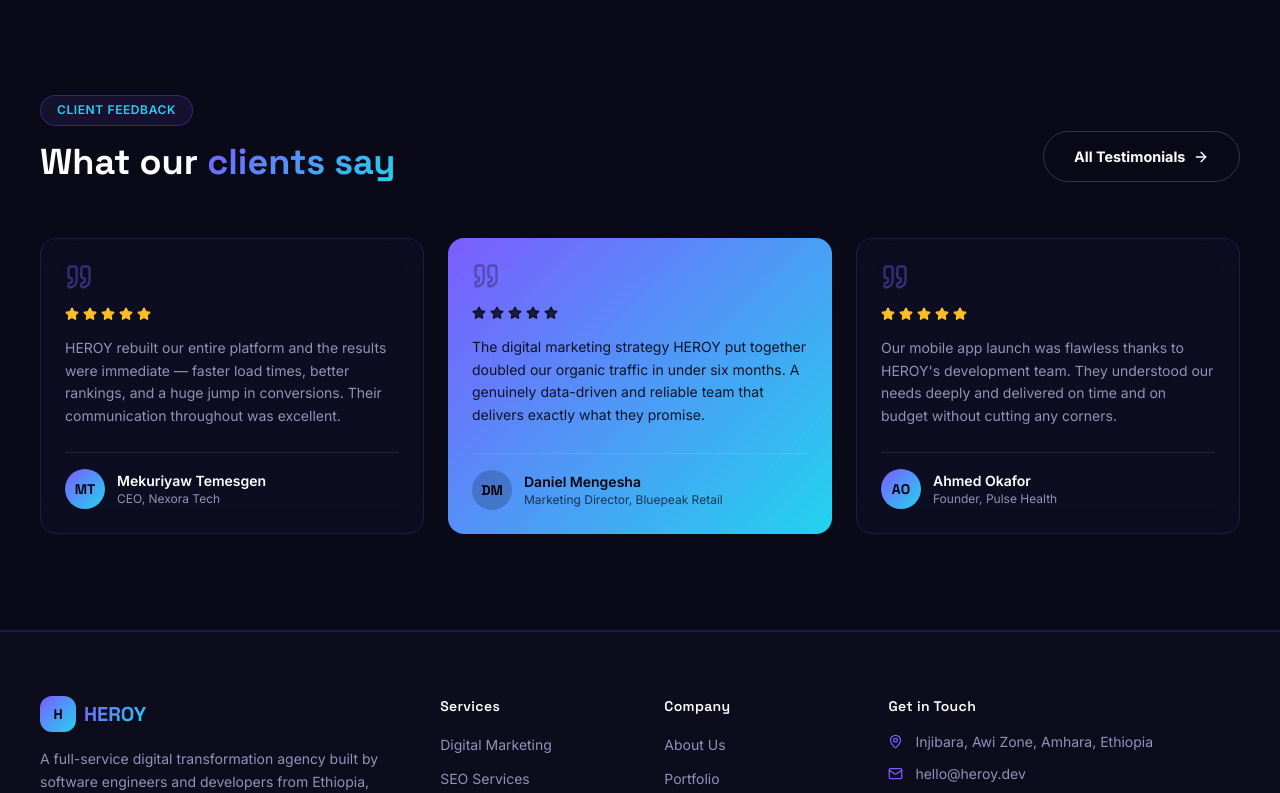
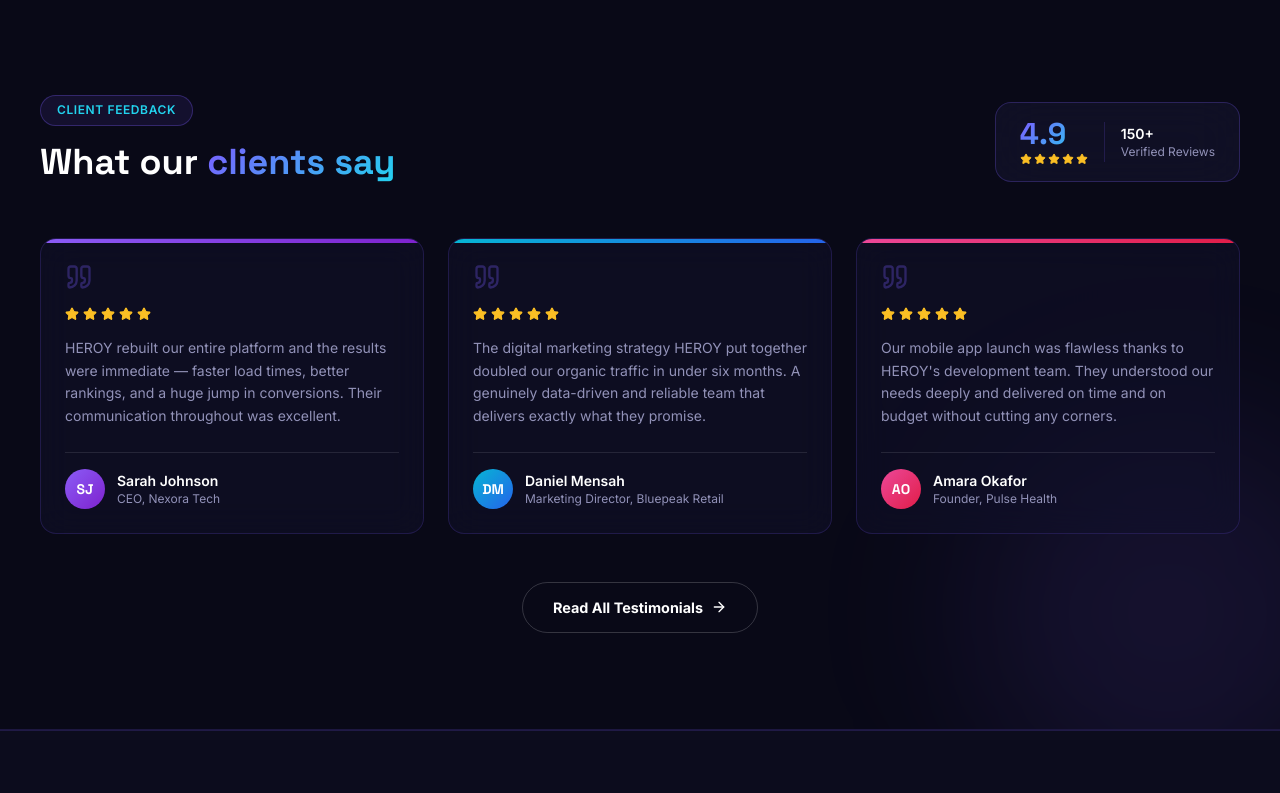
Before and after one commit to Yetemare-Yibeltal/HEROY-Digital-marketing-Website, a Next.js app: page / in a window 1280 px wide. Shown: the part 6580-7373 px from the top of the page. Built offline with nearby package versions, Linux system fonts and the light colour scheme.

Commit message:
upgrade testimonials preview with rating display and hover glow

```diff
--- a/src/components/sections/TestimonialsPreview.tsx
+++ b/src/components/sections/TestimonialsPreview.tsx
@@ -1,96 +1,132 @@
+"use client";
+
 import Link from "next/link";
+import { motion } from "framer-motion";
 import { ArrowRight, Star, Quote } from "lucide-react";
 
 const testimonials = [
   {
-    name: "Mekuriyaw Temesgen",
+    name: "Sarah Johnson",
     position: "CEO",
     company: "Nexora Tech",
     review:
       "HEROY rebuilt our entire platform and the results were immediate — faster load times, better rankings, and a huge jump in conversions. Their communication throughout was excellent.",
     rating: 5,
-    featured: false,
+    color: "from-violet-500 to-purple-700",
+    glow: "rgba(124,92,255,0.25)",
   },
   {
-    name: "Daniel Mengesha",
+    name: "Daniel Mensah",
     position: "Marketing Director",
     company: "Bluepeak Retail",
     review:
       "The digital marketing strategy HEROY put together doubled our organic traffic in under six months. A genuinely data-driven and reliable team that delivers exactly what they promise.",
     rating: 5,
-    featured: true,
+    color: "from-cyan-500 to-blue-600",
+    glow: "rgba(34,211,238,0.25)",
   },
   {
-    name: "Ahmed Okafor",
+    name: "Amara Okafor",
     position: "Founder",
     company: "Pulse Health",
     review:
       "Our mobile app launch was flawless thanks to HEROY's development team. They understood our needs deeply and delivered on time and on budget without cutting any corners.",
     rating: 5,
-    featured: false,
+    color: "from-pink-500 to-rose-600",
+    glow: "rgba(236,72,153,0.25)",
   },
 ];
 
 export default function TestimonialsPreview() {
   return (
-    <section className="section bg-surface/60 border-y border-border">
+    <section className="section bg-surface/60 border-y border-border relative overflow-hidden">
+      <div className="glow-orb w-96 h-96 bg-primary/10 -bottom-20 -right-20" />
+
       <div className="container-px mx-auto max-w-7xl">
-        <div className="flex flex-col lg:flex-row lg:items-end lg:justify-between gap-6 mb-14">
-          <div>
+        <div className="flex flex-col lg:flex-row lg:items-end lg:justify-between gap-8 mb-14">
+          <motion.div
+            initial={{ opacity: 0, y: 30 }}
+            whileInView={{ opacity: 1, y: 0 }}
+            viewport={{ once: true, margin: "-80px" }}
+            transition={{ duration: 0.6 }}
+          >
             <span className="badge mb-4">Client Feedback</span>
             <h2 className="font-display font-bold text-3xl sm:text-4xl text-white leading-tight">
               What our <span className="text-gradient">clients say</span>
             </h2>
-          </div>
-          <Link href="/testimonials" className="btn-outline shrink-0">
-            All Testimonials
-            <ArrowRight size={16} />
-          </Link>
+          </motion.div>
+
+          <motion.div
+            initial={{ opacity: 0, scale: 0.9 }}
+            whileInView={{ opacity: 1, scale: 1 }}
+            viewport={{ once: true }}
+            transition={{ duration: 0.5, delay: 0.2 }}
+            className="glass-strong rounded-2xl px-6 py-4 flex items-center gap-4"
+          >
+            <div>
+              <p className="font-display font-bold text-3xl text-gradient leading-none">
+                4.9
+              </p>
+              <div className="flex gap-0.5 mt-1">
+                {Array.from({ length: 5 }).map((_, idx) => (
+                  <Star
+                    key={idx}
+                    size={12}
+                    className="text-accent-gold fill-accent-gold"
+                  />
+                ))}
+              </div>
+            </div>
+            <div className="h-10 w-px bg-border" />
+            <div>
+              <p className="text-sm font-semibold text-white">150+</p>
+              <p className="text-xs text-muted">Verified Reviews</p>
+            </div>
+          </motion.div>
         </div>
 
         <div className="grid sm:grid-cols-2 lg:grid-cols-3 gap-6">
-          {testimonials.map((t) => (
-            <div
+          {testimonials.map((t, i) => (
+            <motion.div
               key={t.name}
-              className={`rounded-2xl p-6 flex flex-col ${
-                t.featured
-                  ? "bg-grad-primary border-transparent"
-                  : "glass"
-              }`}
+              initial={{ opacity: 0, y: 40 }}
+              whileInView={{ opacity: 1, y: 0 }}
+              viewport={{ once: true, margin: "-60px" }}
+              transition={{ duration: 0.5, delay: i * 0.1 }}
+              whileHover={{ y: -8 }}
+              className="glass rounded-2xl p-6 flex flex-col relative overflow-hidden group cursor-default"
+              onMouseEnter={(e) => {
+                (e.currentTarget as HTMLElement).style.boxShadow =
+                  `0 20px 50px ${t.glow}`;
+              }}
+              onMouseLeave={(e) => {
+                (e.currentTarget as HTMLElement).style.boxShadow =
+                  `0 0 0 rgba(0,0,0,0)`;
+              }}
             >
-              <Quote
-                size={28}
-                className={`mb-4 ${
-                  t.featured ? "text-background/30" : "text-primary/40"
-                }`}
+              <div
+                className={`absolute top-0 left-0 right-0 h-1 bg-gradient-to-r ${t.color}`}
               />
+
+              <Quote size={28} className="text-primary/30 mb-4" />
+
               <div className="flex gap-1 mb-4">
                 {Array.from({ length: t.rating }).map((_, idx) => (
                   <Star
                     key={idx}
                     size={14}
-                    className={
-                      t.featured
-                        ? "text-background/80 fill-background/80"
-                        : "text-accent-gold fill-accent-gold"
-                    }
+                    className="text-accent-gold fill-accent-gold"
                   />
                 ))}
               </div>
-              <p
-                className={`text-sm leading-relaxed mb-6 flex-1 ${
-                  t.featured ? "text-background/90" : "text-muted"
-                }`}
-              >
+
+              <p className="text-sm text-muted leading-relaxed mb-6 flex-1">
                 {t.review}
               </p>
+
               <div className="flex items-center gap-3 border-t border-white/10 pt-4">
                 <div
-                  className={`w-10 h-10 rounded-full flex items-center justify-center font-display font-bold text-sm shrink-0 ${
-                    t.featured
-                      ? "bg-background/20 text-background"
-                      : "bg-grad-primary text-background"
-                  }`}
+                  className={`w-10 h-10 rounded-full bg-gradient-to-br ${t.color} flex items-center justify-center font-display font-bold text-sm text-white shrink-0`}
                 >
                   {t.name
                     .split(" ")
@@ -98,25 +134,30 @@ export default function TestimonialsPreview() {
                     .join("")}
                 </div>
                 <div>
-                  <p
-                    className={`text-sm font-semibold ${
-                      t.featured ? "text-background" : "text-white"
-                    }`}
-                  >
+                  <p className="text-sm font-semibold text-white">
                     {t.name}
                   </p>
-                  <p
-                    className={`text-xs ${
-                      t.featured ? "text-background/70" : "text-muted"
-                    }`}
-                  >
+                  <p className="text-xs text-muted">
                     {t.position}, {t.company}
                   </p>
                 </div>
               </div>
-            </div>
+            </motion.div>
           ))}
         </div>
+
+        <motion.div
+          initial={{ opacity: 0 }}
+          whileInView={{ opacity: 1 }}
+          viewport={{ once: true }}
+          transition={{ duration: 0.5, delay: 0.4 }}
+          className="text-center mt-12"
+        >
+          <Link href="/testimonials" className="btn-outline">
+            Read All Testimonials
+            <ArrowRight size={16} />
+          </Link>
+        </motion.div>
       </div>
     </section>
   );
```
